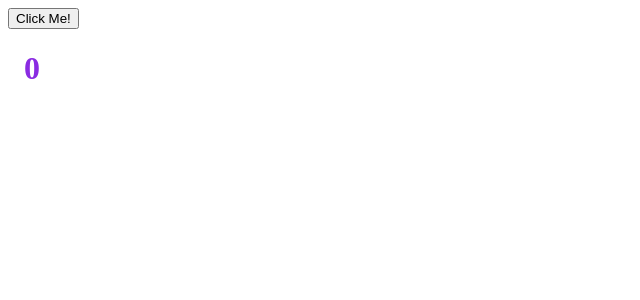
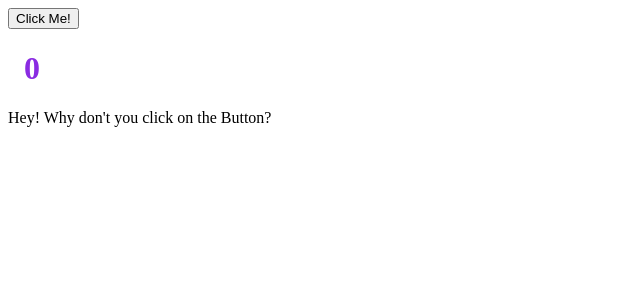
Before and after one commit to prajwal-hebbar-07/svelte-exploration, a SvelteKit app: page / in a window 1280 px wide. Shown: the top 300 px of the page, without its empty margins (0-640 px from the left). Built offline with nearby package versions, Linux system fonts and the light colour scheme.

Commit message:
feat: add conditional message display based on button clicks

```diff
--- a/src/routes/+page.svelte
+++ b/src/routes/+page.svelte
@@ -8,6 +8,9 @@
 <button {onclick}>Click Me!</button>
 <h1>{number}</h1>
 
+<!-- This below line is one of the ways of updating conditional data -->
+<p>{number === 0 ? "Hey! Why don't you click on the Button?" : `You have clicked ${number} times!`}</p>
+
 <style>
     h1 {
         color: blueviolet;
```
